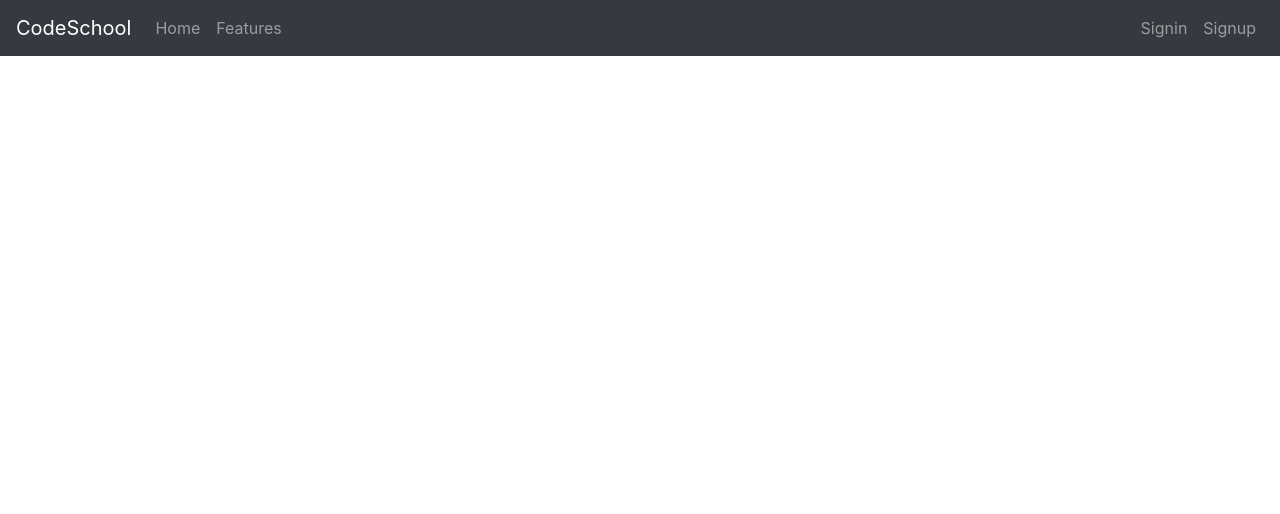
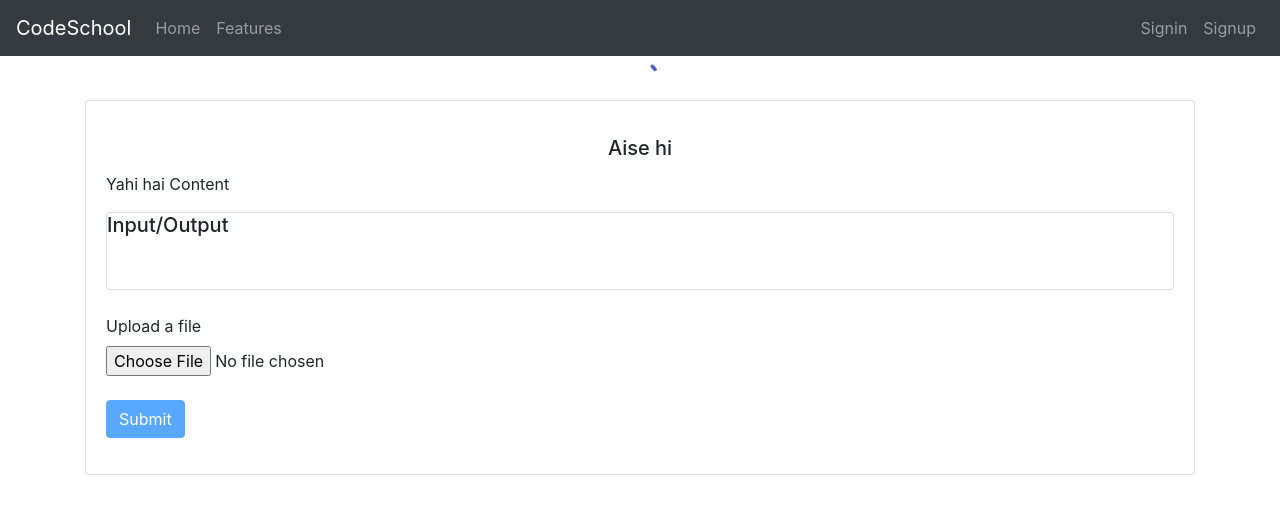
Before and after one commit to tanish36/BEProject, a React (Create React App) app in the folder frontend/: page /Problem in a window 1280 px wide. Shown: the top 514 px of the page. Built offline with nearby package versions, Linux system fonts and the light colour scheme.

Commit message:
Problem in Progress

```diff
--- a/frontend/package.json
+++ b/frontend/package.json
@@ -10,6 +10,7 @@
     "@testing-library/user-event": "^12.6.0",
     "axios": "^0.21.0",
     "bootstrap": "^4.5.3",
+    "bs-custom-file-input": "^1.3.4",
     "chart.js": "^2.9.4",
     "react": "^17.0.1",
     "react-bootstrap": "^1.4.0",
--- a/frontend/src/App.js
+++ b/frontend/src/App.js
@@ -11,6 +11,7 @@ import './App.css';
 import { Container, Col, Row } from 'react-bootstrap';
 import Content from './Content';
 import Discuss from './Discuss';
+import Problem from './Problem';
 
 export default function App() {
 
@@ -53,6 +54,7 @@ export default function App() {
               <Route exact path="/Signup" component={SignUp} />
               <Route exact path="/Signin" component={SignIn} />
               <Route exact path="/Discuss" component={Discuss} />
+              <Route exact path="/Problem" component={Problem} />
             </Switch>
           </Container>
         </Row>
--- /dev/null
+++ b/frontend/src/Problem.js
@@ -0,0 +1,57 @@
+import React, { useState } from 'react'
+import { Form, Card, Row, Col, Button } from 'react-bootstrap';
+import CircularProgress from '@material-ui/core/CircularProgress';
+
+function Problem() {
+
+    const [click, setclick] = useState(true)
+
+    return (
+        <div>
+            {/*Problem Header  */}
+            {/*Problem Statement */}
+            {/*Input */}
+            {/*Sample Testcase*/}
+            {/*Submit Button */}
+            {click ?
+                <div className="Loader">
+                    <CircularProgress />
+                </div>
+
+                : <></>}
+            <Card >
+                <Card.Body>
+                    <Card.Title className="text-center">Aise hi</Card.Title>
+
+                    <Card.Text >
+                        Yahi hai Content
+                    </Card.Text>
+                    <Card>
+                        <Card.Title>Input/Output</Card.Title>
+                        <Card.Body></Card.Body>
+
+                    </Card>
+
+                    <br />
+
+                    <Form>
+                        <Form.File id="formcheck-api-regular">
+                            <Form.File.Label>Upload a file</Form.File.Label>
+                            <Form.File.Input />
+                        </Form.File>
+                        <br />
+                        <Form.Group as={Row}>
+
+                            <Col sm={{ span: 2 }}>
+                                {click ? <Button type="submit" disabled>Submit</Button> : <Button type="submit">Submit</Button>}
+                            </Col>
+                        </Form.Group>
+                    </Form>
+                </Card.Body>
+            </Card>
+
+        </div>
+    )
+}
+
+export default Problem
--- a/frontend/src/Sidebar.js
+++ b/frontend/src/Sidebar.js
@@ -15,7 +15,7 @@ export default function Sidebar(isLoggedIn) {
                             <Nav.Link eventKey="link-1">Contests</Nav.Link>
                         </Nav.Item>
                         <Nav.Item>
-                            <Nav.Link eventKey="link-2">Learn</Nav.Link>
+                            <Nav.Link href="/Problem" eventKey="link-2">Learn</Nav.Link>
                         </Nav.Item>
                         <Nav.Item>
                             <Nav.Link eventKey="link-3">Practice</Nav.Link>
```
Also changed, not shown: 2 other files (tests, documents, lock files or other folders).
